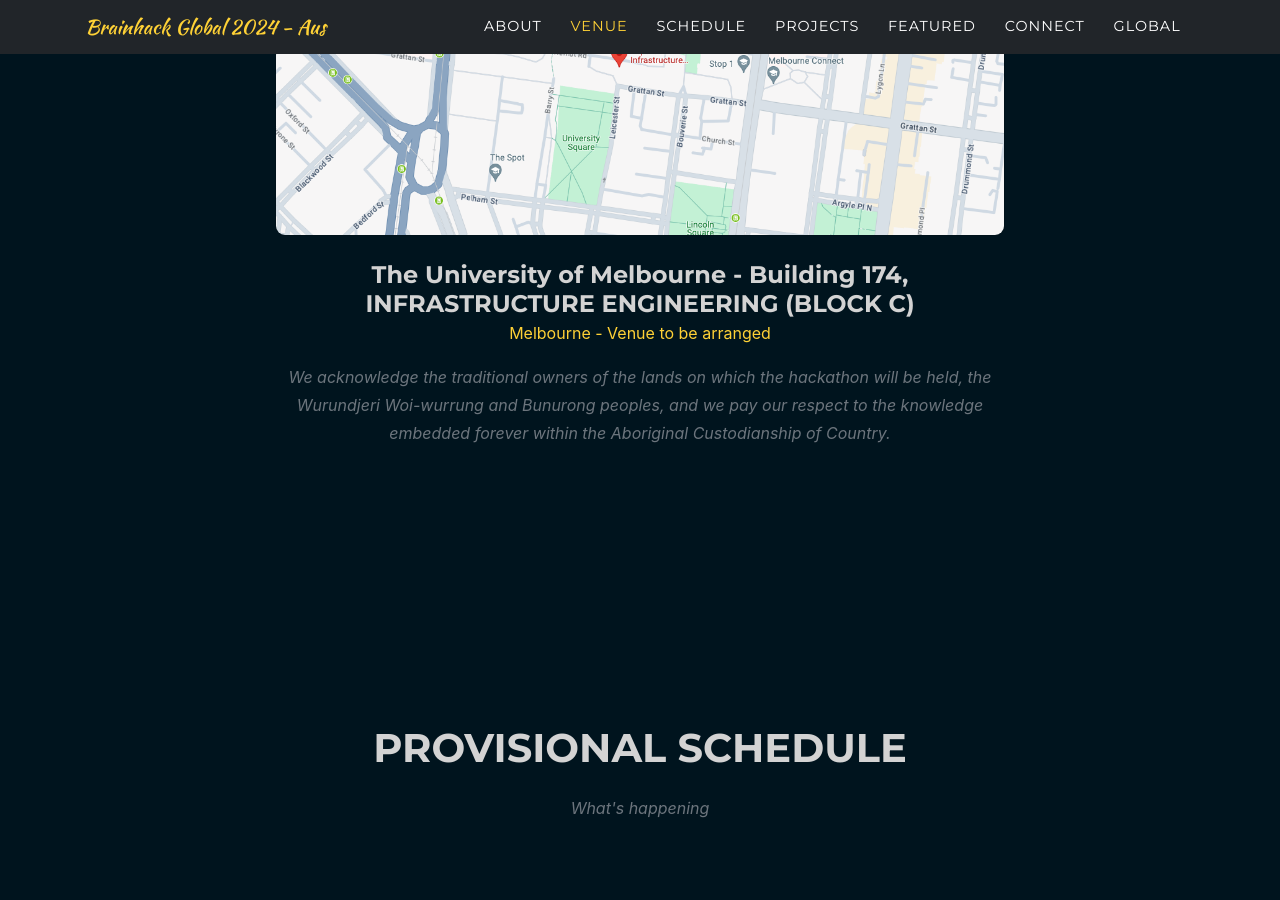
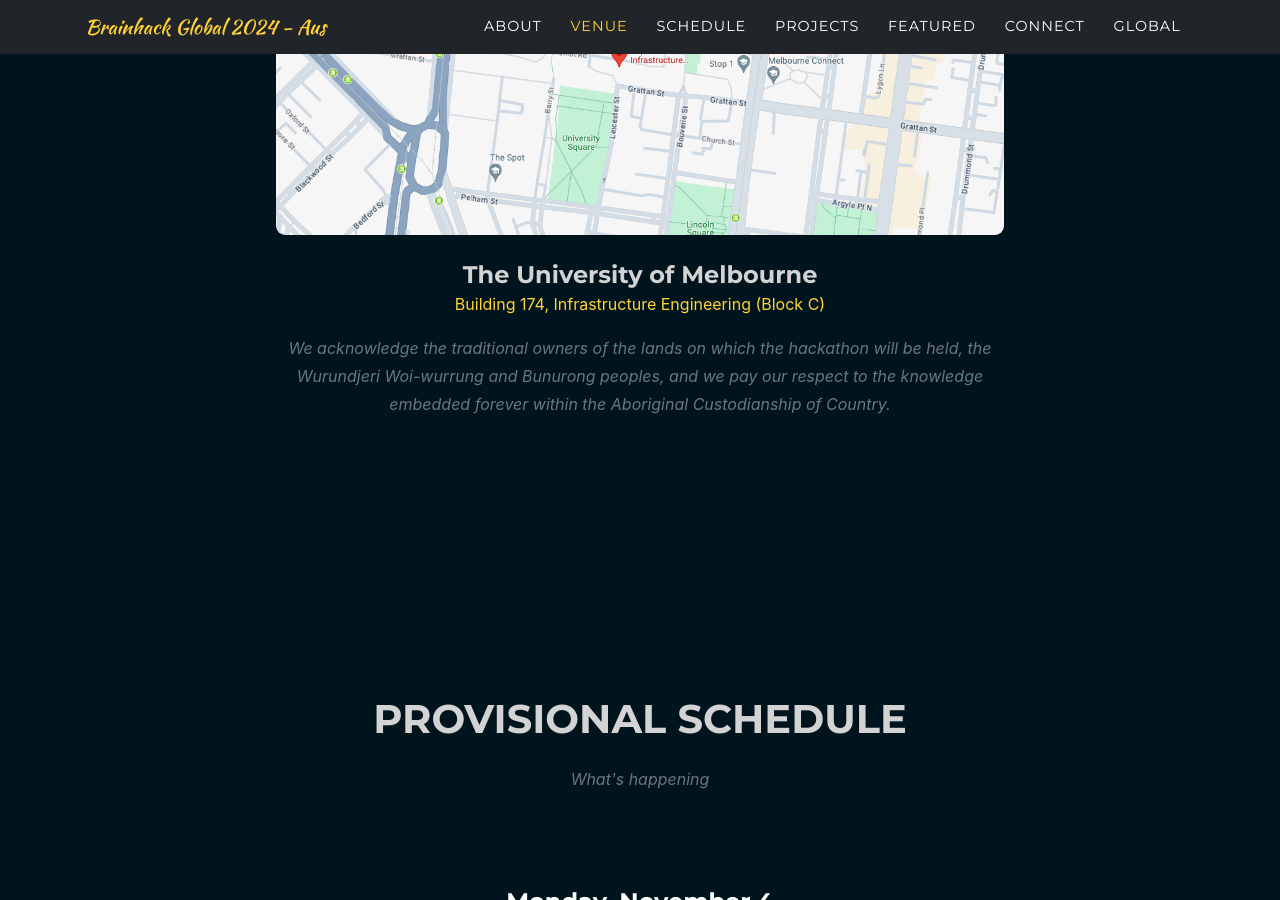
Before and after one commit to brainhack-aus/global2024, a Jekyll site: the page built from index.md, in a window 1280 px wide and 900 px high, scrolled down 3040 px. Built offline with Jekyll 4.4.1, drawn with Linux system fonts in a browser that asks for light colours; some web fonts are replaced.

Commit message:
fixed venue address

```diff
--- a/_data/sitetext.yml
+++ b/_data/sitetext.yml
@@ -39,12 +39,12 @@
     <i>We acknowledge the traditional owners of the lands on which the hackathon will be
     held, the Wurundjeri Woi-wurrung and Bunurong peoples, and we pay our respect
     to the knowledge embedded forever within the Aboriginal Custodianship of Country.</i>
-  name: The University of Melbourne - Building 174, INFRASTRUCTURE ENGINEERING (BLOCK C)
+  name: The University of Melbourne
   image: assets/img/venue-combined.jpg
   map: assets/img/venue-map.png
   link: "https://learningspaces.unimelb.edu.au/rooms/174/0/"
   maplink: https://maps.app.goo.gl/2WtnsbAYAjytbni48
-  address: Melbourne - Venue to be arranged
+  address: Building 174, Infrastructure Engineering (Block C)
 
 projects:
   title: FEATURED
```
